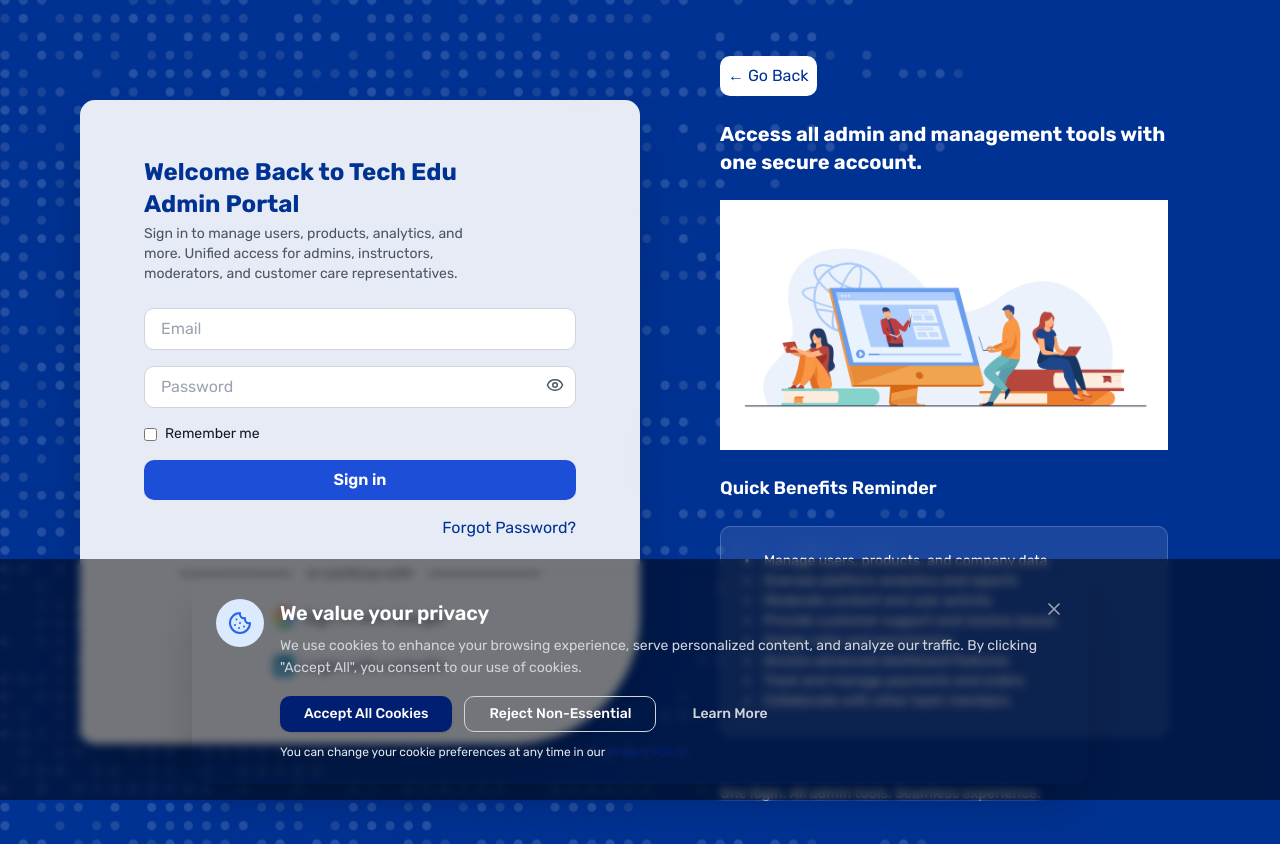
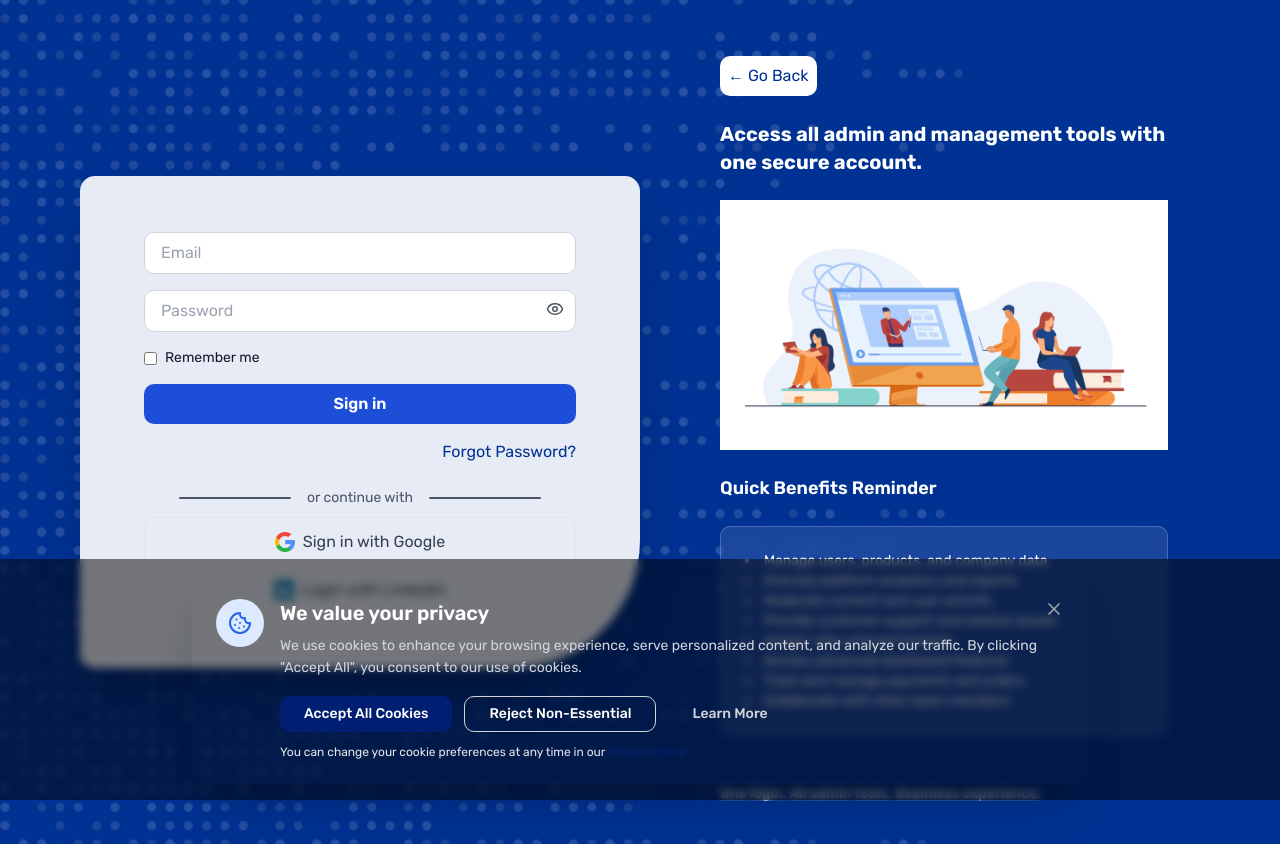
Before and after one commit to Coast-Information-Technology/tech-edu-admin, a Next.js app: page /login in a window 1280 px wide. Built offline with nearby package versions, Linux system fonts and the light colour scheme; no server answers.

Commit message:
👌: updated

```diff
--- a/components/LoginPage.tsx
+++ b/components/LoginPage.tsx
@@ -166,17 +166,17 @@ const LoginPage = () => {
     <section className="min-h-screen flex flex-col lg:flex-row items-center justify-between bg-[url('/assets/authImg.jpg')] bg-cover bg-no-repeat bg-center text-gray-900 py-10 px-4 md:px-20">
       {/* Left Side */}
       <div className="w-full max-w-[35rem] bg-white/90 backdrop-blur-md py-8 md:py-14 px-6 md:px-16 rounded-[15px] rounded-br-[8rem] shadow-2xl mt-10 lg:mt-0">
-        <button
+        {/* <button
           type="button"
           onClick={() => router.back()}
           className="mt-4 bg-[#003294] hover:bg-blue-500 text-white text-left p-2 mb-6 rounded-[10px] block min-[1240px]:hidden"
         >
           ← Go Back
-        </button>
-        <h2 className="text-2xl font-bold mb-1 text-[#003294] max-w-[80%]">
+        </button> */}
+        <h2 className="text-2xl font-bold mb-1 text-[#003294] max-w-[80%] hidden min-[1240px]:text-center">
           Welcome Back to Tech Edu Admin Portal
         </h2>
-        <p className="text-sm text-gray-600 mb-6 max-w-[75%]">
+        <p className="text-sm text-gray-600 mb-6 max-w-[75%] hidden min-[1240px]:text-center">
           Sign in to manage users, products, analytics, and more. Unified access
           for admins, instructors, moderators, and customer care
           representatives.
```
